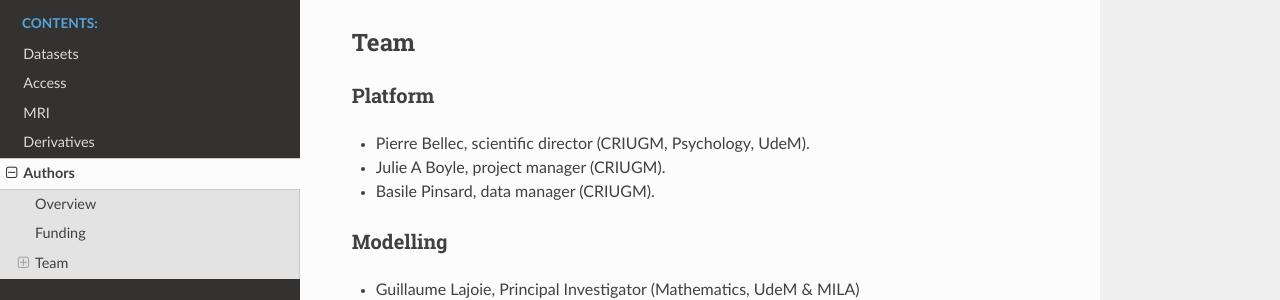
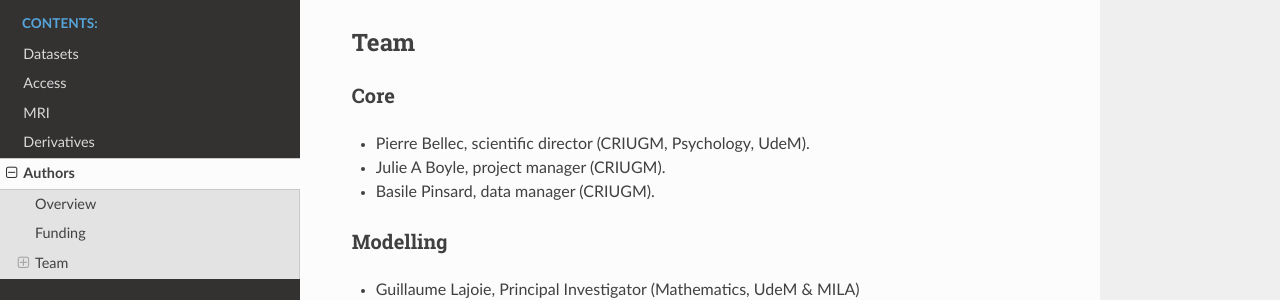
Before and after one commit to courtois-neuromod/cneuromod_docs, a Sphinx documentation site: the page built from source/AUTHORS.md, in a window 1280 px wide and 900 px high, scrolled down 453 px. Shown: the part 178-478 px from the top of the window. Built offline with Sphinx 7.4.7 and the Read the Docs theme 2.0.0, drawn with Linux system fonts in a browser that asks for light colours.

Commit message:
Update AUTHORS.md

```diff
--- a/source/AUTHORS.md
+++ b/source/AUTHORS.md
@@ -12,7 +12,7 @@ The Courtois NeuroMod project was made possible by a 6.3M CAD (2018-23, PI Belle
 
 ## Team
 
-### Platform
+### Core
  * Pierre Bellec, scientific director (CRIUGM, Psychology, UdeM).
  * Julie A Boyle, project manager (CRIUGM).
  * Basile Pinsard, data manager (CRIUGM).
```
